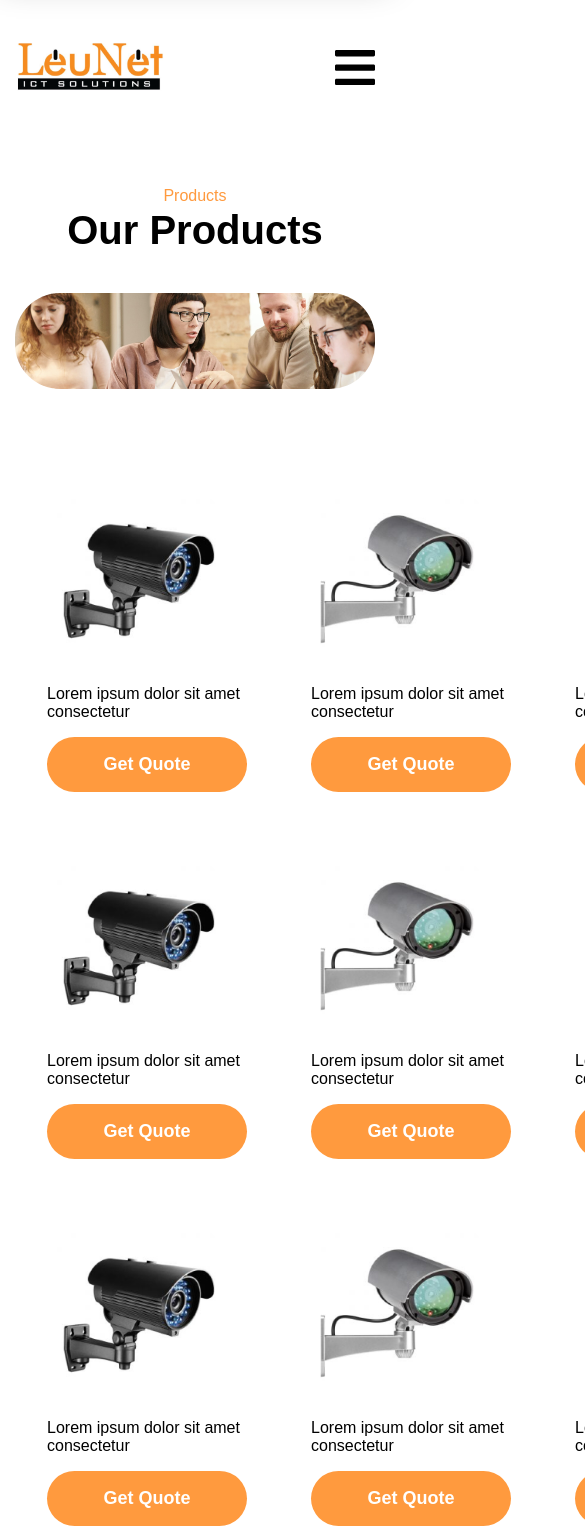
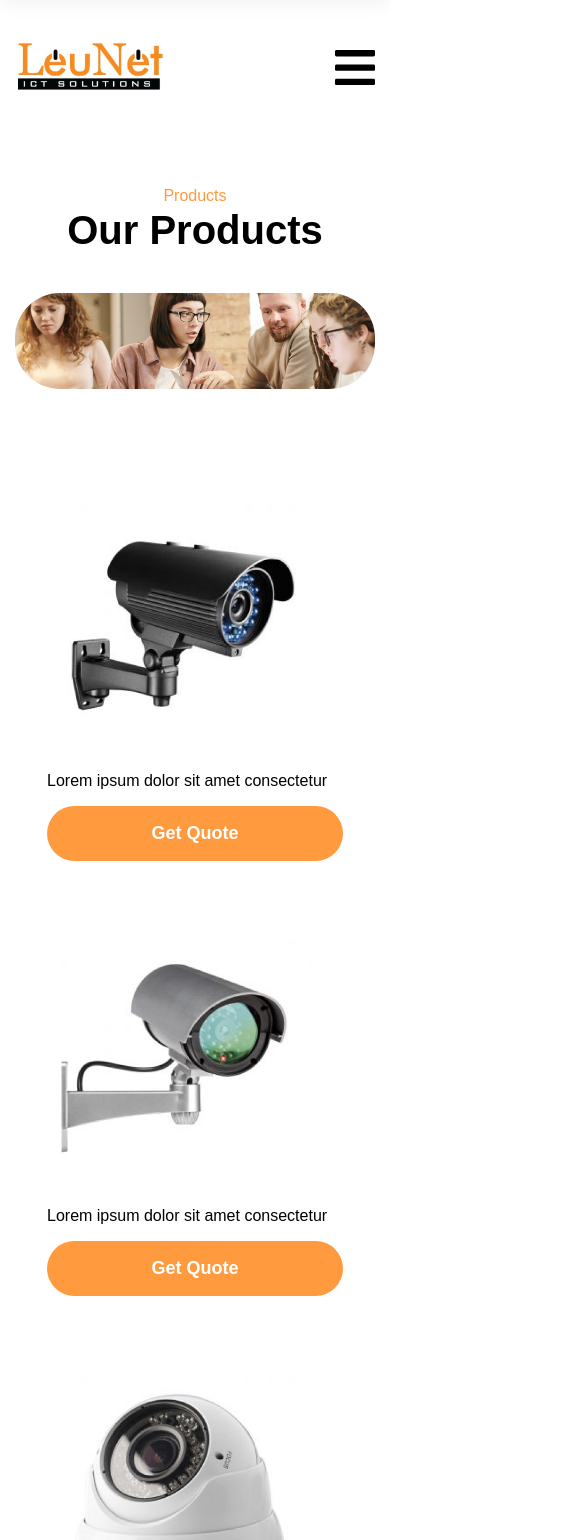
Before and after one commit to richmelese/Leunet, a React (Create React App) app: page /products in a window 390 px wide. Shown: the top 1540 px of the page, 585 px wide, since content can reach past the window. Built offline with nearby package versions, Linux system fonts and the light colour scheme; a web font is replaced by a local one.

Commit message:
products page is now responsive

```diff
--- a/src/Styles/ProductList.less
+++ b/src/Styles/ProductList.less
@@ -1,7 +1,7 @@
 .product_list {
     margin-top: 4rem;
     display: grid;
-    grid-template-columns: auto auto auto;
+    grid-template-columns: auto;
 
     .product {
         max-width: 380px;
@@ -20,3 +20,24 @@
         }
     }
 }
+
+@media screen and (min-width: 576px) {
+}
+
+@media screen and (min-width: 768px) {
+    .product_list {
+        grid-template-columns: auto auto;
+
+    }
+}
+
+@media screen and (min-width: 992px) {
+    .product_list {
+        grid-template-columns: auto auto auto;
+
+    }
+}
+
+@media screen and (min-width: 1200px) {
+
+}
--- a/src/index.css
+++ b/src/index.css
@@ -1745,7 +1745,7 @@ body {
 .product_list {
   margin-top: 4rem;
   display: grid;
-  grid-template-columns: auto auto auto;
+  grid-template-columns: auto;
 }
 .product_list .product {
   max-width: 380px;
@@ -1760,6 +1760,16 @@ body {
 .product_list .product a {
   text-decoration: none;
   color: #ff9a3e;
+}
+@media screen and (min-width: 768px) {
+  .product_list {
+    grid-template-columns: auto auto;
+  }
+}
+@media screen and (min-width: 992px) {
+  .product_list {
+    grid-template-columns: auto auto auto;
+  }
 }
 .solutions {
   margin-top: 4.5rem;
```
